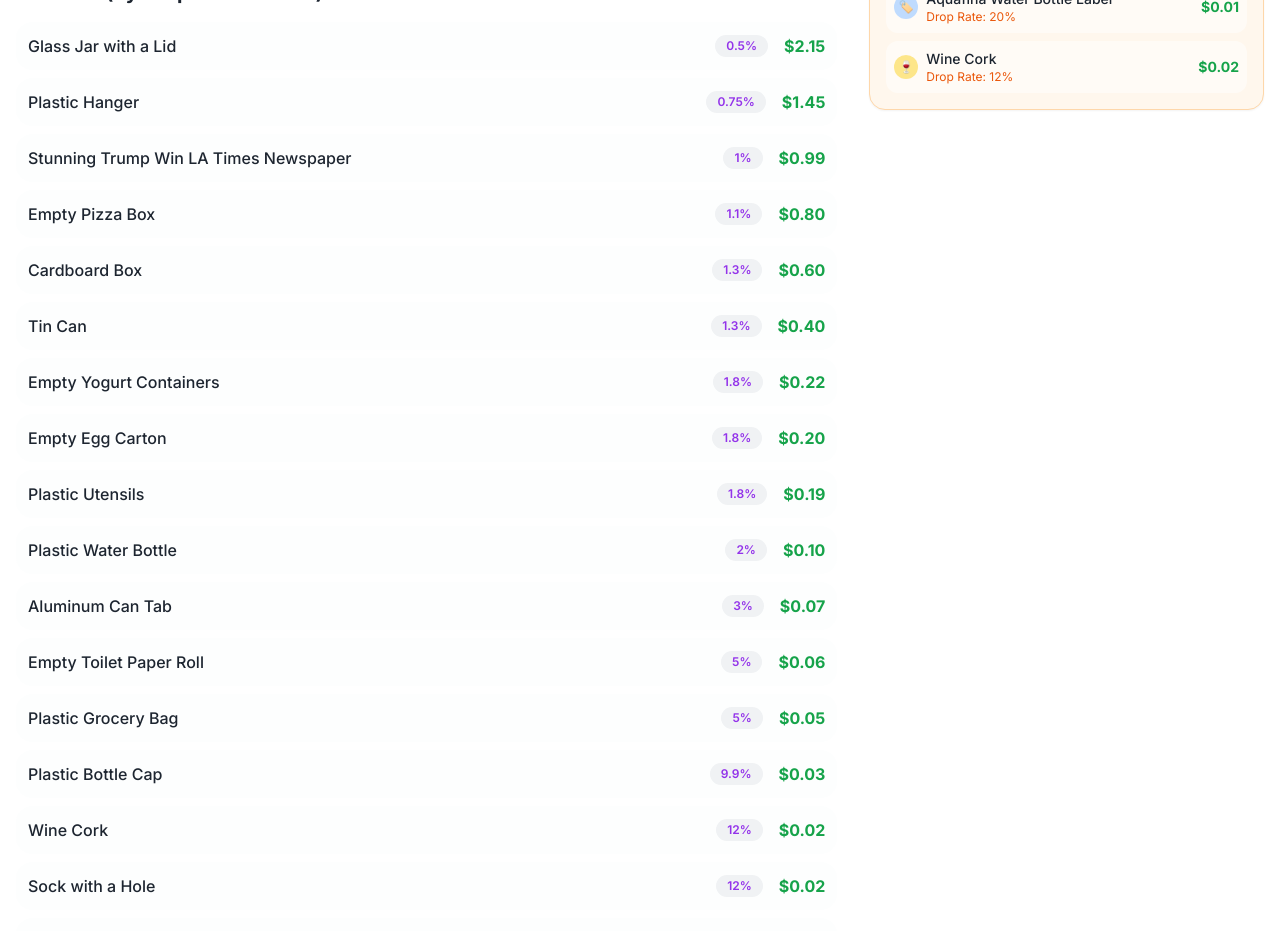
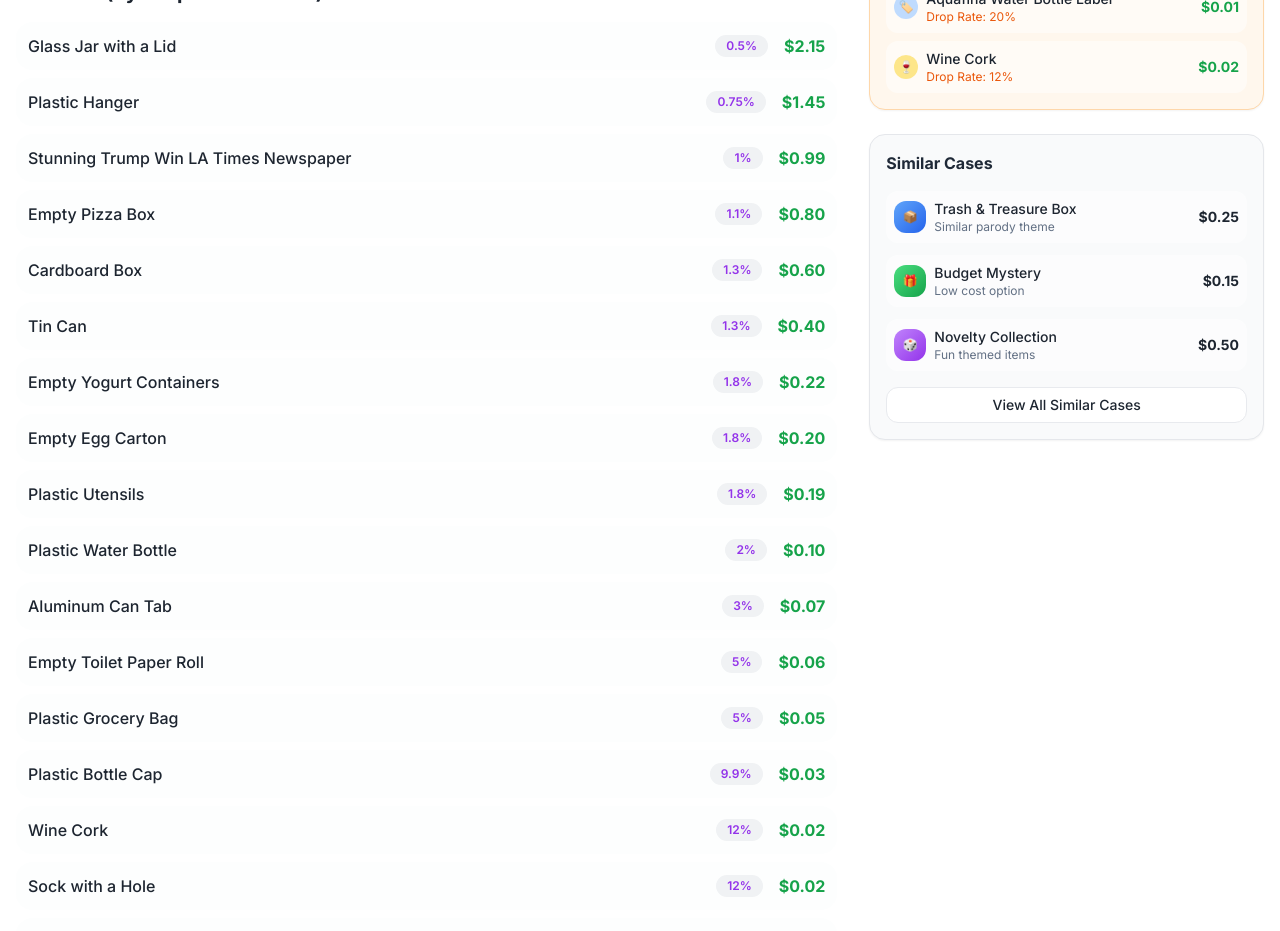
Before and after one commit to whaamkabaam/trust-skin-hub-45, a React (Vite) app: page /mystery-boxes/1 in a window 1280 px wide. Shown: the part 960-1891 px from the top of the page. Built offline with nearby package versions, Linux system fonts and the light colour scheme.

Commit message:
Add similar cases section
Add a section for "Similar Cases" below the "Common Items" on the Mystery Box Detail page.

```diff
--- a/src/pages/MysteryBoxDetail.tsx
+++ b/src/pages/MysteryBoxDetail.tsx
@@ -333,6 +333,58 @@ const MysteryBoxDetail = () => {
                 </div>
               </CardContent>
             </Card>
+
+            {/* Similar Cases */}
+            <Card className="bg-gray-50 dark:bg-gray-900/20 border-gray-200">
+              <CardContent className="p-4">
+                <h3 className="font-bold text-gray-800 dark:text-gray-200 mb-4">Similar Cases</h3>
+
+                <div className="space-y-3">
+                  <div className="flex items-center justify-between p-2 bg-white/50 dark:bg-black/20 rounded">
+                    <div className="flex items-center gap-2">
+                      <div className="w-8 h-8 bg-gradient-to-br from-blue-400 to-blue-600 rounded flex items-center justify-center">
+                        <span className="text-xs text-white">📦</span>
+                      </div>
+                      <div>
+                        <div className="text-sm font-medium">Trash & Treasure Box</div>
+                        <div className="text-xs text-muted-foreground">Similar parody theme</div>
+                      </div>
+                    </div>
+                    <div className="text-sm font-bold">$0.25</div>
+                  </div>
+
+                  <div className="flex items-center justify-between p-2 bg-white/50 dark:bg-black/20 rounded">
+                    <div className="flex items-center gap-2">
+                      <div className="w-8 h-8 bg-gradient-to-br from-green-400 to-green-600 rounded flex items-center justify-center">
+                        <span className="text-xs text-white">🎁</span>
+                      </div>
+                      <div>
+                        <div className="text-sm font-medium">Budget Mystery</div>
+                        <div className="text-xs text-muted-foreground">Low cost option</div>
+                      </div>
+                    </div>
+                    <div className="text-sm font-bold">$0.15</div>
+                  </div>
+
+                  <div className="flex items-center justify-between p-2 bg-white/50 dark:bg-black/20 rounded">
+                    <div className="flex items-center gap-2">
+                      <div className="w-8 h-8 bg-gradient-to-br from-purple-400 to-purple-600 rounded flex items-center justify-center">
+                        <span className="text-xs text-white">🎲</span>
+                      </div>
+                      <div>
+                        <div className="text-sm font-medium">Novelty Collection</div>
+                        <div className="text-xs text-muted-foreground">Fun themed items</div>
+                      </div>
+                    </div>
+                    <div className="text-sm font-bold">$0.50</div>
+                  </div>
+                </div>
+
+                <Button variant="outline" size="sm" className="w-full mt-4">
+                  View All Similar Cases
+                </Button>
+              </CardContent>
+            </Card>
           </div>
         </div>
       </section>
```
